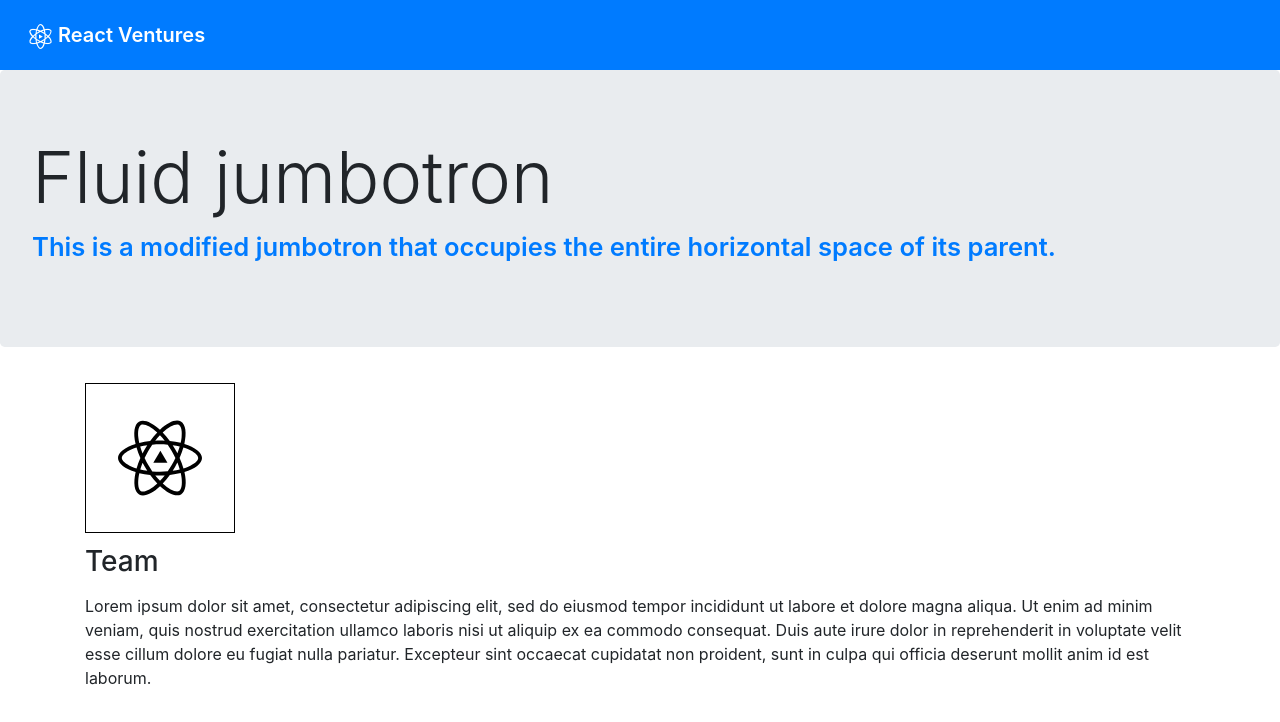
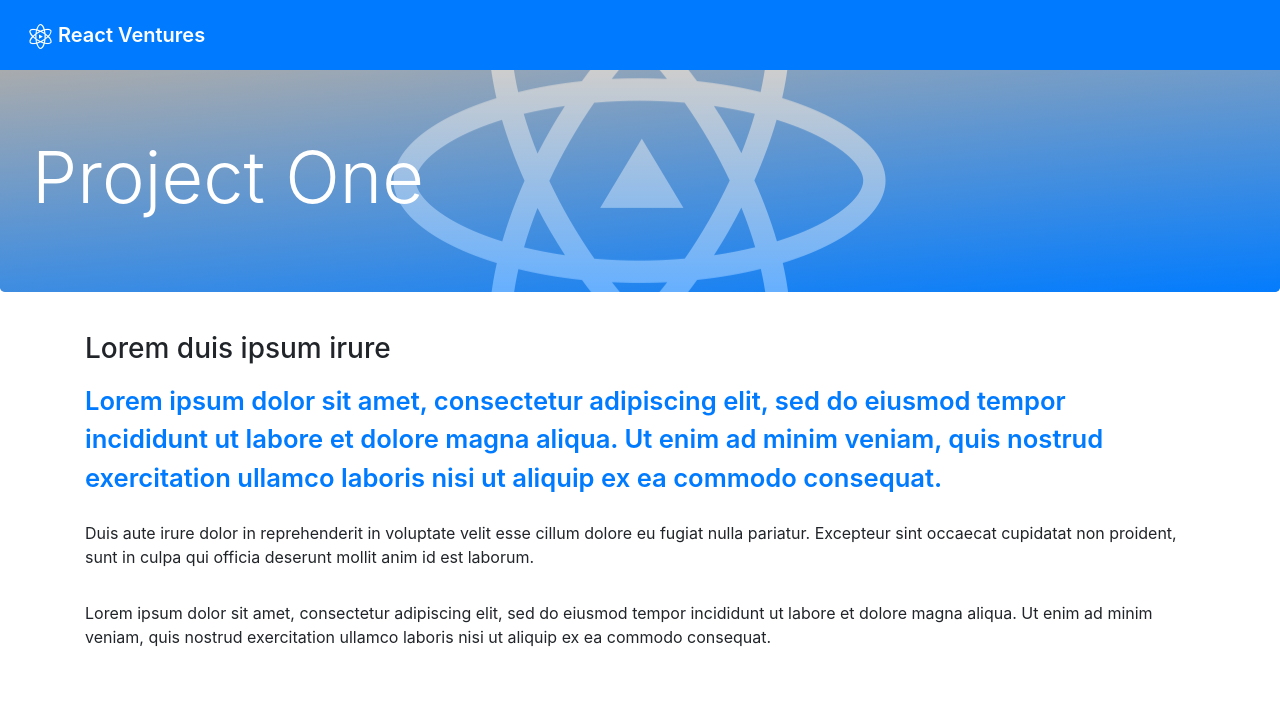
Before and after one commit to heyitsjoealongi/react-ventures, a Next.js app: page /portfolio/project-one in a window 1280 px wide. Shown: the top 722 px of the page. Built offline with nearby package versions, Linux system fonts and the light colour scheme.

Commit message:
Portfolio Pages, Jumbotrons, Contact Buttons, and Listed Buttons.
Built dynamic components for adapted and developing application through data layers.

```diff
--- a/components/Header.js
+++ /dev/null
@@ -1,25 +0,0 @@
-import React from 'react';
-import { Jumbotron, Row, Col, Container} from 'reactstrap';
-
-const Header = (props) => {
-  return (
-    <div>
-      <Container fluid>
-
-        <Jumbotron>
-          <Row>
-
-            <Col lg={{size: 12}}>
-              <h1 className="display-3">Fluid jumbotron</h1>
-              <p className="lead">This is a modified jumbotron that occupies the entire horizontal space of its parent.</p>
-            </Col>
-
-          </Row>
-        </Jumbotron>
-
-      </Container>
-    </div>
-  );
-};
-
-export default Header;
--- /dev/null
+++ b/components/contents/project-one.js
@@ -0,0 +1,40 @@
+/* Framework */
+import React from 'react';
+
+/* Bootstrap Components */
+import {Col} from 'reactstrap';
+
+class ProjectOneHeader extends React.Component {
+    constructor(props) {
+      super(props);
+        this.state ={
+          content :[
+            {
+                heading:"Lorem duis ipsum irure",
+                paragraph_one:"Lorem ipsum dolor sit amet, consectetur adipiscing elit, sed do eiusmod tempor incididunt ut labore et dolore magna aliqua. Ut enim ad minim veniam, quis nostrud exercitation ullamco laboris nisi ut aliquip ex ea commodo consequat.",
+                paragraph_two:"Duis aute irure dolor in reprehenderit in voluptate velit esse cillum dolore eu fugiat nulla pariatur. Excepteur sint occaecat cupidatat non proident, sunt in culpa qui officia deserunt mollit anim id est laborum.",
+                paragraph_three:"Lorem ipsum dolor sit amet, consectetur adipiscing elit, sed do eiusmod tempor incididunt ut labore et dolore magna aliqua. Ut enim ad minim veniam, quis nostrud exercitation ullamco laboris nisi ut aliquip ex ea commodo consequat.",
+            },
+          ]
+        }
+    }
+
+    render() {
+        const {content} = this.state;
+
+        return (
+          <>
+            {content.map((data) => (
+                <Col lg={{size: 12}} className="content">
+                    <h3 className="display-5 py-2">{data.heading}</h3>
+                    <p className="lead">{data.paragraph_one}</p>
+                    <p className="py-2">{data.paragraph_two}</p>
+                    <p className="py-2">{data.paragraph_three}</p>
+                </Col>
+            ))}
+          </>
+        );
+    }
+}
+
+export default ProjectOneHeader;
--- /dev/null
+++ b/components/headers/project-one.js
@@ -0,0 +1,44 @@
+/* Framework */
+import React from 'react';
+
+/* Bootstrap Components */
+import {Container, Row, Col, Jumbotron} from 'reactstrap';
+
+class ProjectOneHeader extends React.Component {
+    constructor(props) {
+      super(props);
+        this.state ={
+          content :[
+            {
+              image:"/brand-placeholder.png",
+              title:"Project One"
+            },
+          ]
+        }
+    }
+
+    render() {
+        const {content} = this.state;
+
+        return (
+          <>
+            <Container fluid>
+              {content.map((data) => (
+              <Jumbotron className="hero" style={{backgroundImage: `url(${data.image})`}}>
+                <Row>
+
+                  <Col lg={{size: 12}}>
+                    <h1 className="display-3 title">{data.title}</h1>
+                  </Col>
+
+                </Row>
+              </Jumbotron>
+              ))}
+
+            </Container>
+          </>
+        );
+    }
+}
+
+export default ProjectOneHeader;
--- a/pages/contact.js
+++ b/pages/contact.js
@@ -7,7 +7,7 @@ import {Container, Row, Col} from 'reactstrap';
 
 /* Components */
 import Navigation from '../components/Navigation';
-import Button from '../components/Button';
+import ContactButtons from '../components/ContactButtons';
 
 /* Styles */
 import '../styles/theme.css';
@@ -33,7 +33,7 @@ export default function Team() {
             <Row noGutters>
 
               <Col lg={{size: 9}}>
-                <Button />
+                <ContactButtons />
               </Col>
 
             </Row>
--- a/pages/portfolio/project-one.js
+++ b/pages/portfolio/project-one.js
@@ -7,21 +7,19 @@ import {Container, Row, Col} from 'reactstrap';
 
 /* Components */
 import Navigation from '../../components/Navigation';
-import Header from '../../components/Header';
+import ProjectHeader from '../../components/headers/project-one';
+import ProjectContent from '../../components/contents/project-one';
 
 /* Styles */
 import '../../styles/theme.css';
 import '../../styles/utilities.css';
-
-/* SVG */
-import Brand from '../../public/brand.svg';
 
 export default function ProjectOne() {
   return (
     <>
 
       <Navigation />
-      <Header />
+      <ProjectHeader />
 
       <main>
 
@@ -29,11 +27,7 @@ export default function ProjectOne() {
 
           <Row noGutters>
 
-            <Col lg={{size: 12}}>
-              <Brand className="py-1 my-1 company"/>
-              <h3 className="display-5 py-2">Team</h3>
-              <p>Lorem ipsum dolor sit amet, consectetur adipiscing elit, sed do eiusmod tempor incididunt ut labore et dolore magna aliqua. Ut enim ad minim veniam, quis nostrud exercitation ullamco laboris nisi ut aliquip ex ea commodo consequat. Duis aute irure dolor in reprehenderit in voluptate velit esse cillum dolore eu fugiat nulla pariatur. Excepteur sint occaecat cupidatat non proident, sunt in culpa qui officia deserunt mollit anim id est laborum.</p>
-            </Col>
+            <ProjectContent />
 
           </Row>
 
--- a/pages/team.js
+++ b/pages/team.js
@@ -7,7 +7,7 @@ import {Container, Row, Col} from 'reactstrap';
 
 /* Components */
 import Navigation from '../components/Navigation';
-import Button from '../components/Button';
+import ContactButton from '../components/ContactButton';
 
 /* Styles */
 import '../styles/theme.css';
@@ -27,7 +27,7 @@ export default function Team() {
               <Col lg={{size: 9}}>
                 <h2 className="display-4 py-2">🦄 Team</h2>
                 <p>Lorem ipsum dolor sit amet, consectetur adipiscing elit, sed do eiusmod tempor incididunt ut labore et dolore magna aliqua. Ut enim ad minim veniam, quis nostrud exercitation ullamco laboris nisi ut aliquip ex ea commodo consequat. Duis aute irure dolor in reprehenderit in voluptate velit esse cillum dolore eu fugiat nulla pariatur. Excepteur sint occaecat cupidatat non proident, sunt in culpa qui officia deserunt mollit anim id est laborum.</p>
-                <Button />
+                <ContactButton />
               </Col>
 
             </Row>
--- a/styles/theme.css
+++ b/styles/theme.css
@@ -25,36 +25,47 @@
 	-ms-animation-duration: 4000ms;
 	-ms-animation-iteration-count: infinite;
 	-ms-animation-timing-function: linear;
-
 	animation-name: spin;
 	animation-duration: 4000ms;
 	animation-iteration-count: infinite;
 	animation-timing-function: linear;
 }
 @-ms-keyframes spin {
-    from { -ms-transform: rotate(0deg); }
-    to { -ms-transform: rotate(360deg); }
+	from {
+		-ms-transform: rotate(0deg);
+	}
+	to {
+		-ms-transform: rotate(360deg);
+	}
 }
 @-moz-keyframes spin {
-    from { -moz-transform: rotate(0deg); }
-    to { -moz-transform: rotate(360deg); }
+	from {
+		-moz-transform: rotate(0deg);
+	}
+	to {
+		-moz-transform: rotate(360deg);
+	}
 }
 @-webkit-keyframes spin {
-    from { -webkit-transform: rotate(0deg); }
-    to { -webkit-transform: rotate(360deg); }
+	from {
+		-webkit-transform: rotate(0deg);
+	}
+	to {
+		-webkit-transform: rotate(360deg);
+	}
 }
 @keyframes spin {
 	from {
-        transform:rotate(0deg);
+		transform: rotate(0deg);
 	}
 	to {
-        transform:rotate(360deg);
+		transform: rotate(360deg);
 	}
 }
-
-.navbar span{
+.navbar span {
 	text-transform: initial;
 }
+
 
 /* Navigation */
 
@@ -69,7 +80,7 @@
 
 .hover-er a:hover {
 	color: #fff;
-    background-color: #0062E6; /* 10% Darker Than Primary */
+	background-color: #0062E6;/* 10% Darker Than Primary */
 	text-decoration: none;
 }
 
@@ -77,15 +88,18 @@
 	text-decoration: none;
 }
 
+
 /* Sidegation */
 
 .hover-ist {
 	margin: 200px 0 10px 0;
 }
-.hover-ist li{
+
+.hover-ist li {
 	margin: 10px 50px;
 }
-.hover-ist a{
+
+.hover-ist a {
 	font-weight: 600;
 	text-transform: initial;
 	padding: .6em;
@@ -93,11 +107,13 @@
 	display: block;
 	transition: background-color 0.5s ease;
 }
+
 .hover-ist a:hover {
 	color: #fff;
-    background-color: #007bff; /* Primary */
+	background-color: #007bff;/* Primary */
 	text-decoration: none;
 }
+
 .hover-ist span {
 	text-decoration: underline;
 }
@@ -106,17 +122,18 @@
 	.hover-ist {
 		margin: 50px 0;
 	}
-    .hover-ist li{
+	.hover-ist li {
 		margin: 10px 0;
 	}
 }
+
 
 /* Button */
 
 .hover-ing a {
 	font-weight: 600;
 	text-transform: initial;
-    border: 1px solid #007bff; /* Primary */
+	border: 1px solid #007bff;/* Primary */
 	padding: .6em;
 	width: 100%;
 	display: block;
@@ -125,8 +142,8 @@
 
 .hover-ing a:hover {
 	color: #fff;
-    border: 1px solid #007bff; /* Primary */
-    background-color: #007bff; /* Primary */
+	border: 1px solid #007bff;/* Primary */
+	background-color: #007bff;/* Primary */
 	text-decoration: none;
 }
 
@@ -134,19 +151,20 @@
 	text-decoration: underline;
 }
 
+
 /* Portfolio */
 
-.portfolio{
+.portfolio {
 	border-top: 1px solid #000;
 }
 
 .cards {
-    border: 1px solid #007bff; /* Primary */
+	border: 1px solid #007bff;/* Primary */
 	margin: .6em;
 	border-radius: 0!important;
 }
 
-.cards h4{
+.cards h4 {
 	color: #000;
 }
 
@@ -156,30 +174,64 @@
 	padding: .6em;
 	text-align: center;
 	color: #fff;
-    background-color: #5a6268; /* Secondary */
+	background-color: #5a6268;/* Secondary */
 	display: block;
 	float: left;
 }
 
 .cards .clicking {
-    color: #007bff; /* Primary */
+	color: #007bff;/* Primary */
 	background-color: #fff;
 	font-weight: 600;
 	text-transform: initial;
 	text-align: left;
-    border: 1px solid #007bff; /* Primary */
+	border: 1px solid #007bff;/* Primary */
 	border-radius: 0!important;
 	padding: .6em;
 	width: 100%;
 	display: block;
 	transition: background-color 0.5s ease;
 }
+
 .cards .clicking:hover {
 	color: #fff;
-    border: 1px solid #007bff; /* Primary */
-    background-color: #007bff; /* Primary */
+	border: 1px solid #007bff;/* Primary */
+	background-color: #007bff;/* Primary */
 	text-decoration: none;
 }
+
 .cards .clicking span {
 	text-decoration: underline;
 }
+
+
+/* Portfolio Project */
+
+.hero {
+	position: relative;
+	background-position: center;
+	background-size: cover;
+	background-repeat: no-repeat;
+	height: 100%;
+	width: auto;
+	overflow: hidden;
+}
+
+.hero:before {
+	content: '';
+	position: absolute;
+	top: 0;
+	right: 0;
+	bottom: 0;
+	left: 0;
+	background-image: linear-gradient(to bottom, #acacac, #007bff);
+	opacity: .6;
+}
+
+.hero .title {
+	color: #fff;
+}
+
+.content p {
+
+}
--- a/styles/utilities.css
+++ b/styles/utilities.css
@@ -13,7 +13,8 @@
 }
 
 .lead {
-    color:#007bff; /* Primary */
+	color: #007bff;
+	/* Primary */
 	font-size: 1.6em;
 	font-weight: 600;
 }
@@ -23,15 +24,24 @@
 	border-top-right-radius: 0px;
 }
 
+.jumbotron {
+	border-top-left-radius: 0px;
+	border-top-right-radius: 0px;
+}
+
+
 /* Global */
 
 ::selection {
-    background: #0062E6; /* 10% Darker Than Primary */
-}
-::-moz-selection {
-    background: #0062E6; /* 10% Darker Than Primary */
+	background: #0062E6;
+	/* 10% Darker Than Primary */
 }
 
-a:hover{
+::-moz-selection {
+	background: #0062E6;
+	/* 10% Darker Than Primary */
+}
+
+a:hover {
 	text-decoration: none;
 }
```
Also changed, not shown: components/Button.js (deleted, +0 -15 lines), components/ContactButton.js (added, +37 -0 lines), components/ContactButtons.js (added, +45 -0 lines), components/PortfolioItem.js (+8 -8 lines). Lines whose indentation alone changed are shown as unchanged.
